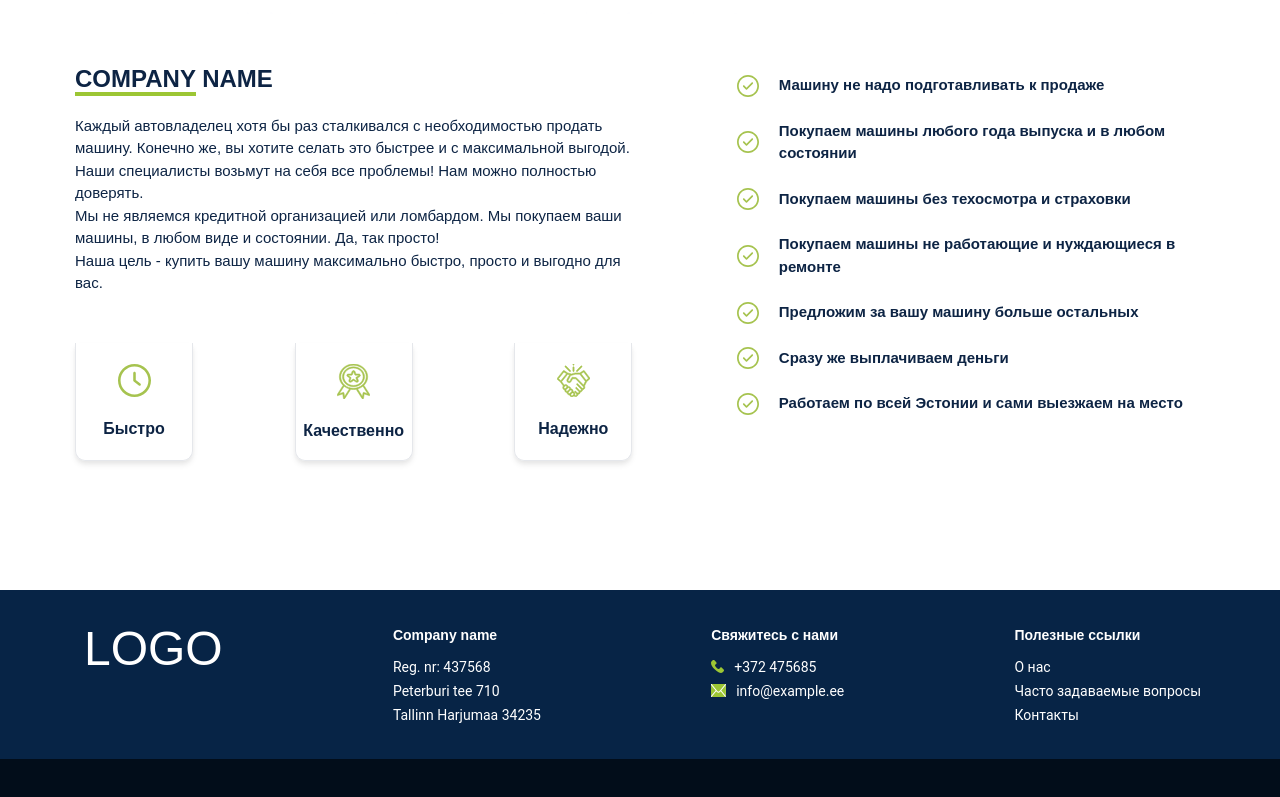
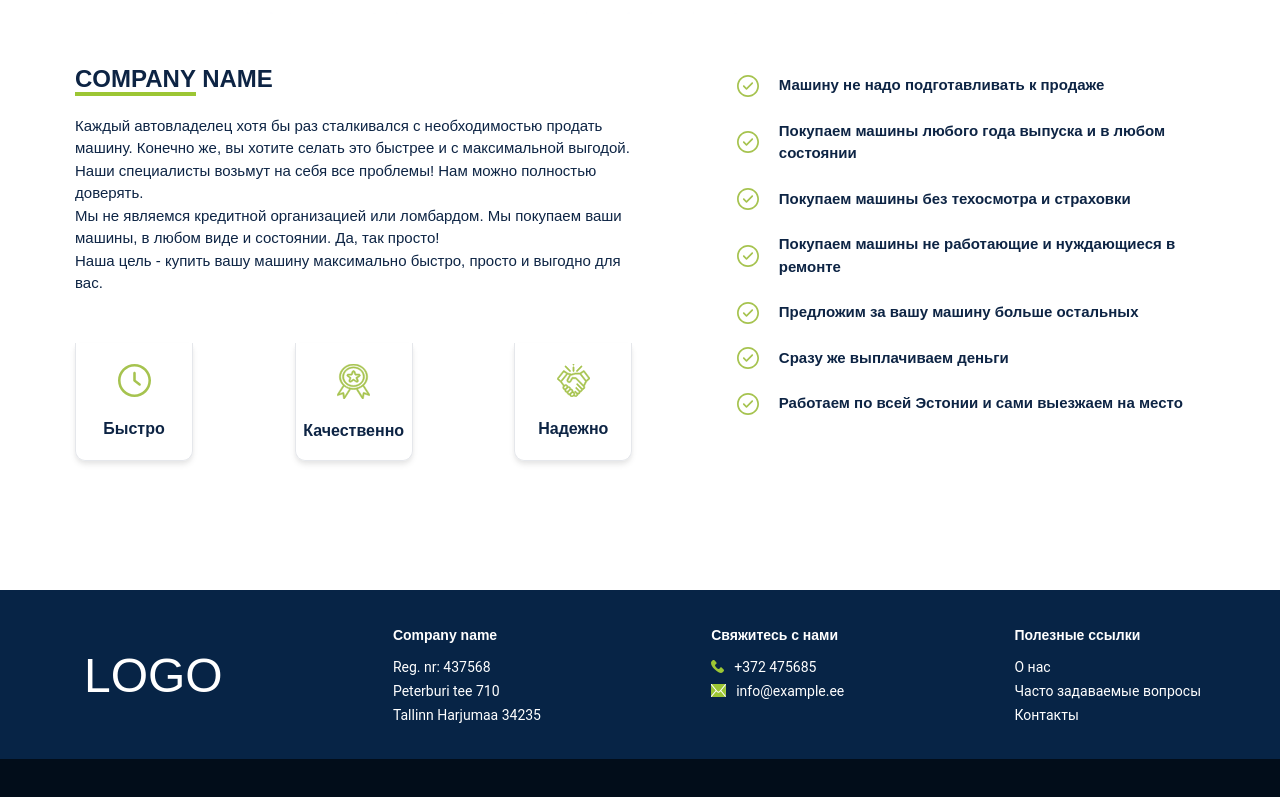
Before and after one commit to santaz0r/itsolutions, a React (Vite) app: page / in a window 1280 px wide. Shown: the part 1742-2539 px from the top of the page. Built offline with nearby package versions, Linux system fonts and the light colour scheme.

Commit message:
fix: centered footer logo

```diff
--- a/src/App/components/Footer/Footer.tsx
+++ b/src/App/components/Footer/Footer.tsx
@@ -3,8 +3,8 @@ import FooterInfo from '../FooterInfo/FooterInfo';
 const Footer = () => {
   return (
     <footer className="mt-[129px] bg-footer-bg  ">
-      <div className="flex justify-between pt-[35px] pl-[84px] pr-[79px]">
-        <h1 className="font-arimo text-5xl text-white">LOGO</h1>
+      <div className="flex justify-between  pt-[35px] pl-[84px] pr-[79px]">
+        <h1 className="font-arimo text-5xl flex items-center text-white">LOGO</h1>
 
         <FooterInfo title="Company name" info={['Reg. nr: 437568', 'Peterburi tee 710', 'Tallinn Harjumaa 34235']} />
         <FooterInfo
```
